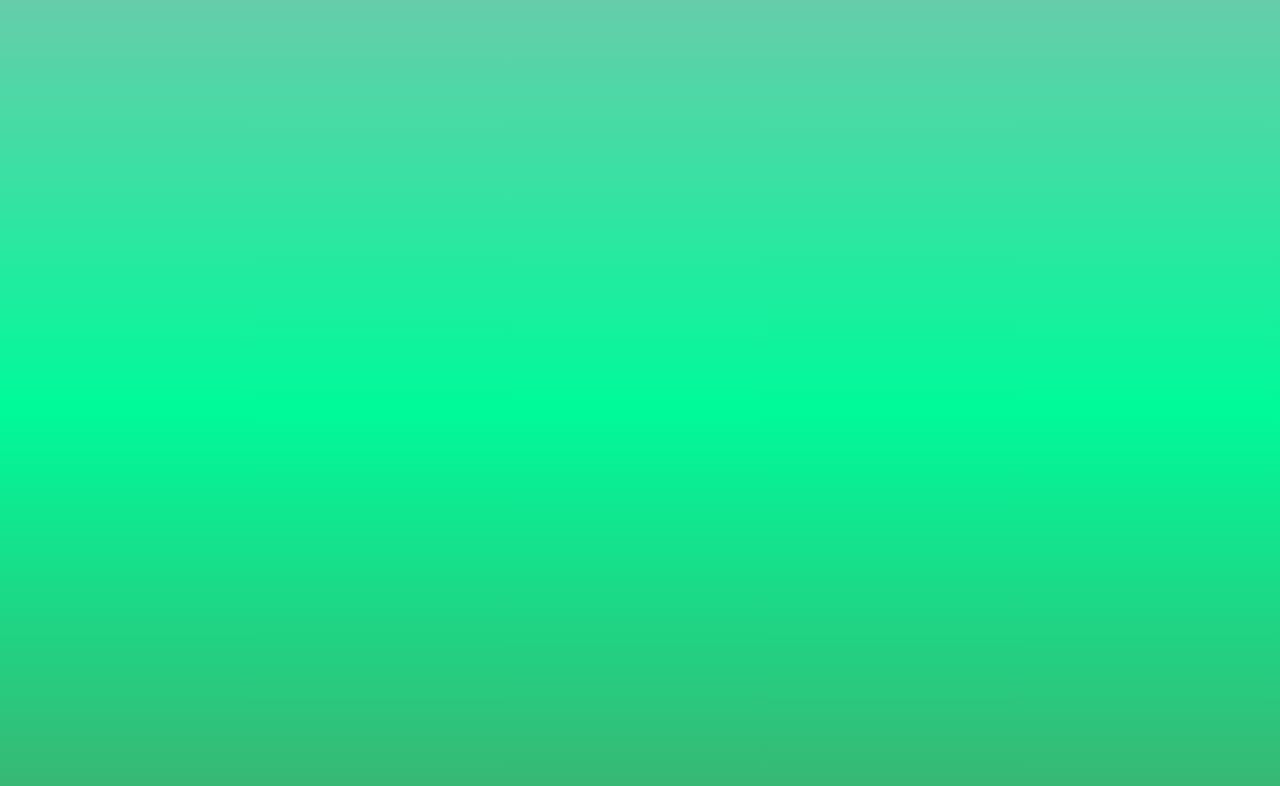
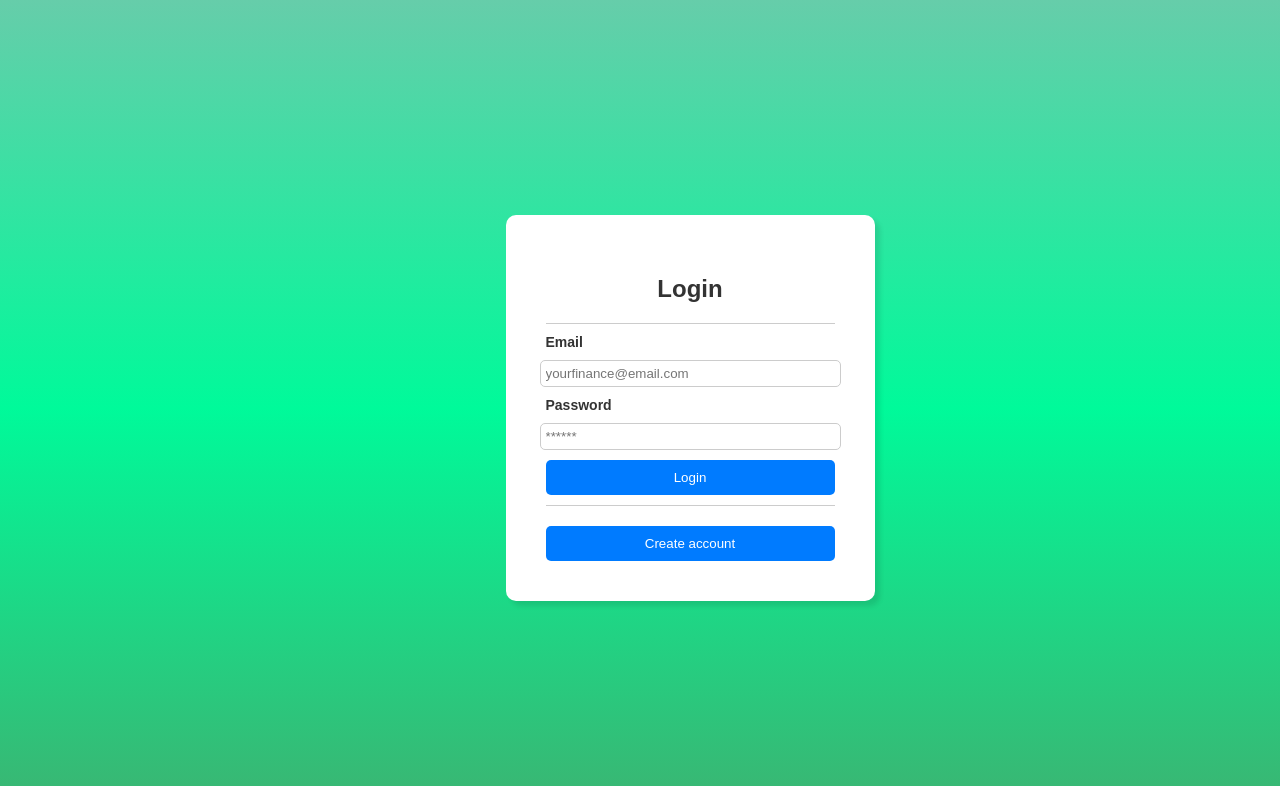
Before and after one commit to muliroZ/YourFinance, a React app in the folder frontend/: page /auth in a window 1280 px wide. Before the commit this address had no page. Shown: the top 786 px of the page. Built offline with nearby package versions, Linux system fonts and the light colour scheme; the HTML template or start-up script is replaced by a standard one.

Commit message:
wrong value type on client request body issue fixed

```diff
--- a/frontend/src/auth/authService.js
+++ b/frontend/src/auth/authService.js
@@ -1,11 +1,7 @@
 import axiosInstance from "../api/axiosInstance.js";
 
-export async function login(email, password) {
-    const response = await axiosInstance.post("/auth/login", {
-        email,
-        password
-    })
-
+export async function login(data) {
+    const response = await axiosInstance.post("/auth/login", data)
     return response.data
 }
 
--- a/frontend/src/pages/AuthPage.jsx
+++ b/frontend/src/pages/AuthPage.jsx
@@ -12,7 +12,7 @@ function AuthPage() {
     const navigate = useNavigate()
 
     function handleChange(e) {
-        setForm({...form, [e.target.name]: [e.target.value]})
+        setForm({...form, [e.target.name]: e.target.value})
     }
 
     async function handleSubmit(e) {
@@ -20,11 +20,18 @@ function AuthPage() {
 
         try {
             if (isLogin) {
-                const data = await login(form.email, form.password)
+                const data = await login({
+                    email: form.email,
+                    password: form.password
+                })
                 loginUser(data.token)
                 navigate("/")
             } else {
-                await register(form)
+                await register({
+                    name: form.name,
+                    email: form.email,
+                    password: form.password
+                })
                 setIsLogin(true)
             }
         } catch (err) {
--- a/frontend/src/routes/AppRoutes.jsx
+++ b/frontend/src/routes/AppRoutes.jsx
@@ -5,7 +5,7 @@ function AppRoutes() {
     return(
         <BrowserRouter>
             <Routes>
-                <Route path={"/login"} element={<AuthPage />} />
+                <Route path={"/auth"} element={<AuthPage />} />
             </Routes>
         </BrowserRouter>
     )
```
